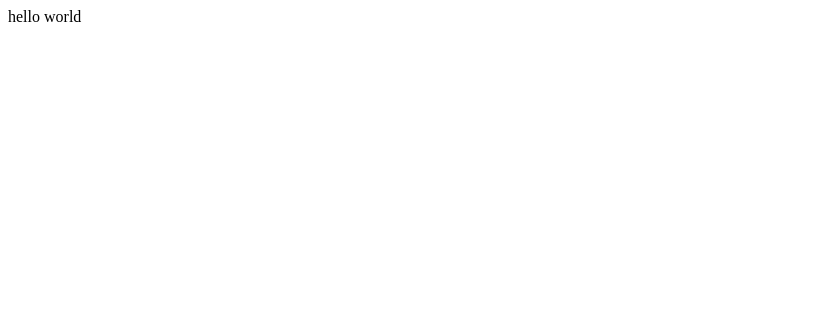
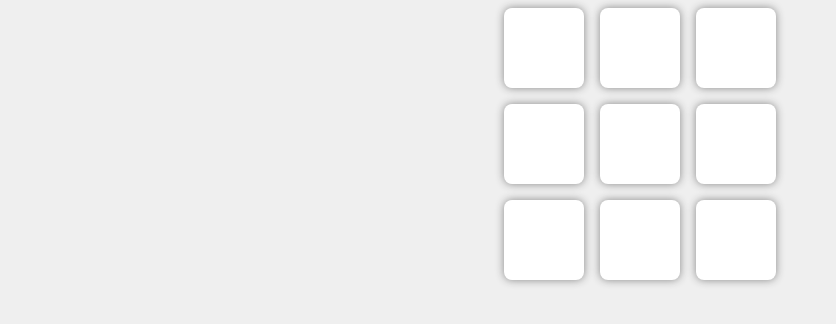
Before and after one commit to ArmirMirafzal/Armir-react-js-8-modul, a React (Create React App) app: page / in a window 1280 px wide. Shown: the top 324 px of the page, without its empty margins (0-836 px from the left). Built offline with nearby package versions, Linux system fonts and the light colour scheme; the HTML template or start-up script is replaced by a standard one.

Commit message:
loyiha to'liq tugamadi... 90-dars uy ishisi shu bn birga bo'ldi

```diff
--- a/src/App.tsx
+++ b/src/App.tsx
@@ -1,14 +1,35 @@
-import React, { Component } from 'react'
-import Box from './components/box'
+import React, { Component } from "react";
 
+import Board from "./components/board";
 
+interface AppState {
+	board: string[];
+ Xplaying: boolean;
+}
 
-export default class App extends Component {
-  render() {
-    return (
-      <div>
-        <Box />
-      </div>
-    )
-  }
+export default class App extends Component<{}, AppState> {
+	state: AppState = {
+		board: Array(9).fill(null),
+  Xplaying: true,
+	};
+
+	handleBoxClick = (boxIdx?: number) => {
+		const updateBoard = this.state.board.map((value, idx) => {
+			if (idx === boxIdx) {
+    return this.state.Xplaying === true ? "X" : "O";
+			}else{
+    return value;
+   }
+		});
+
+  this.setState({board: updateBoard, Xplaying: !this.state.Xplaying})
+	};
+
+	render() {
+		return (
+			<div className="App">
+				<Board board={this.state.board} onBoardClick={this.handleBoxClick} />
+			</div>
+		);
+	}
 }
--- /dev/null
+++ b/src/components/board.tsx
@@ -0,0 +1,20 @@
+import React, { Component } from "react";
+
+import Box from "./box";
+
+interface BoardProps {
+	board: string[];
+	onBoardClick: (boxIdx: number) => void;
+}
+
+export default class Board extends Component<BoardProps, {}> {
+	render() {
+		return (
+			<div className="board">
+				{this.props.board.map((value, idx) => {
+					return <Box key={idx} value={value} onBoxClick={() => this.props.onBoardClick} />;
+				})}
+			</div>
+		);
+	}
+}
--- a/src/components/box.tsx
+++ b/src/components/box.tsx
@@ -1,9 +1,15 @@
 import React, { Component } from "react";
 
-interface BoxProps {}
+interface BoxProps {
+ value: string;
+ onBoxClick: () => any;
+}
 
 export default class Box extends Component<BoxProps, {}> {
+ value = this.props.value;
+ style = this.value ==="X" ? "box x" : "box o"
+
 	render() {
-		return <div>hello world</div>;
+		return <button className={this.style} onClick={this.props.onBoxClick}>{this.value}</button>;
 	}
 }
--- a/src/index.tsx
+++ b/src/index.tsx
@@ -1,12 +1,16 @@
-import React from 'react';
-import ReactDOM from 'react-dom/client';
-import App from './App';
+import React from "react";
+import ReactDOM from "react-dom/client";
+import App from "./App";
 
-const root = ReactDOM.createRoot(
-  document.getElementById('root') as HTMLElement
+import "./assets/App.css";
+import "./assets/Board.css";
+import "./assets/Box.css";
+import "./assets/ResetButton.css";
+import "./assets/ScoreBoard.css";
+
+const root = ReactDOM.createRoot(document.getElementById("root") as HTMLElement);
+root.render(
+	<React.StrictMode>
+		<App />
+	</React.StrictMode>
 );
-root.render(
-  <React.StrictMode>
-    <App />
-  </React.StrictMode>
-);
```
